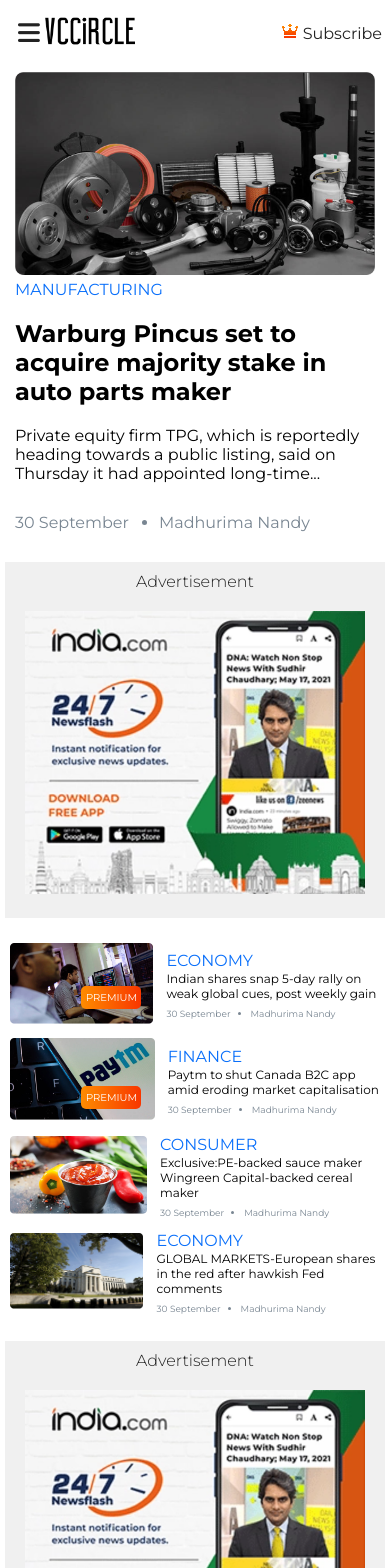
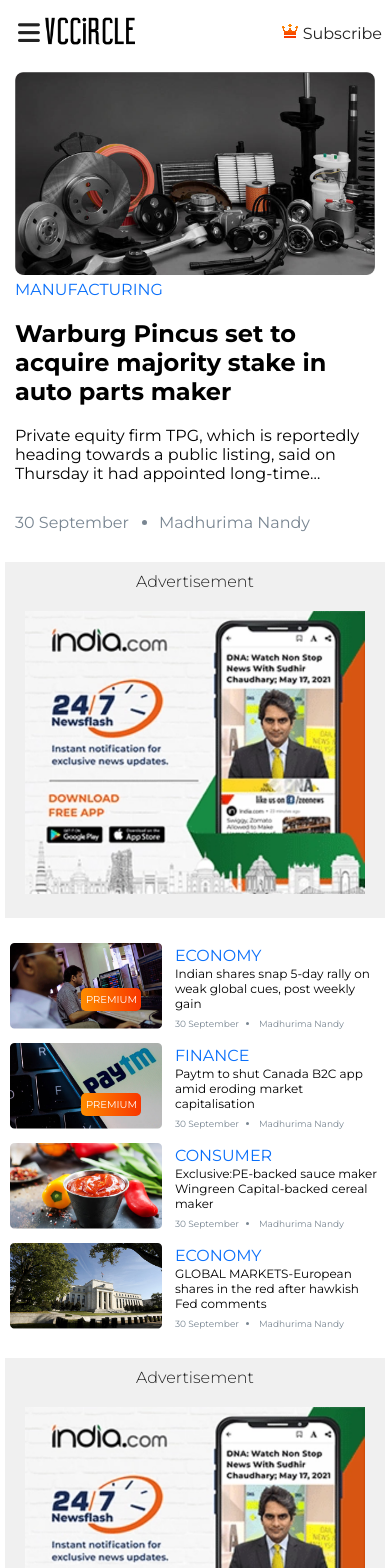
Before and after one commit to PrashantRajS18/ReactjsTask1, a React (Create React App) app: page / in a window 390 px wide. Shown: the top 1568 px of the page. Built offline with nearby package versions, Linux system fonts and the light colour scheme.

Commit message:
Mobile responsive menu updated

```diff
--- a/src/App.css
+++ b/src/App.css
@@ -551,6 +551,7 @@
    scrollbar-width: none;
    overscroll-behavior-inline: contain ;
  }
+
  .upcome{
   margin: 10px;
  }
--- a/src/Components/Section1.jsx
+++ b/src/Components/Section1.jsx
@@ -7,9 +7,9 @@
                 <div className='sec1sub1 '>
                     <a href="/" style={{color:"#096FFA"}} className="Montbold">MANUFACTURING</a>
                     <h2 className="Mont" style={{marginTop : "20px"}}>Warburg Pincus set to acquire majority stake in auto parts maker</h2>
-                    <p className="MontReg" style={{marginTop : "20px"}}>Private equity firm TPG, which is reportedly heading towards a public listing,
-                     said on Thursday it<span> had appointed</span> long-time<span className='visible'>...</span><span className = "hidepara">company executive Todd Sisitsky as president,
-                      effective immediately.</span></p>
+                    <p className="MontReg sec1para" style={{marginTop : "20px"}}>Private equity firm TPG, which is reportedly heading towards a public listing,
+                     said on Thursday it had appointed long-time   company executive Todd Sisitsky as president,
+                      effective immediately.</p>
                       <ul className = "MontMed cardulsec1">
                       <li>30 September</li>
                         <li>Madhurima Nandy</li>
--- a/src/grid.css
+++ b/src/grid.css
@@ -312,12 +312,17 @@
     width: 100%;
     padding: 5px;
   }
+  .sec1para{
+    display: -webkit-box;
+      max-width: 370px;
+      -webkit-line-clamp: 3;
+      -webkit-box-orient: vertical;
+      overflow: hidden;
+   }
   .mobmenu{
     height: 1000px;
   }
-  .visible{
-    visibility: visible;
-  }
+
   .hidepara{
     display: none;
   }
@@ -331,6 +336,11 @@
   }
   .cardbody{
     font-size: 12px;
+    display: -webkit-box;
+      max-width: 370px;
+      -webkit-line-clamp: 3;
+      -webkit-box-orient: vertical;
+      overflow: hidden;
   }
   .socialicon{
     left: 70%;
```
